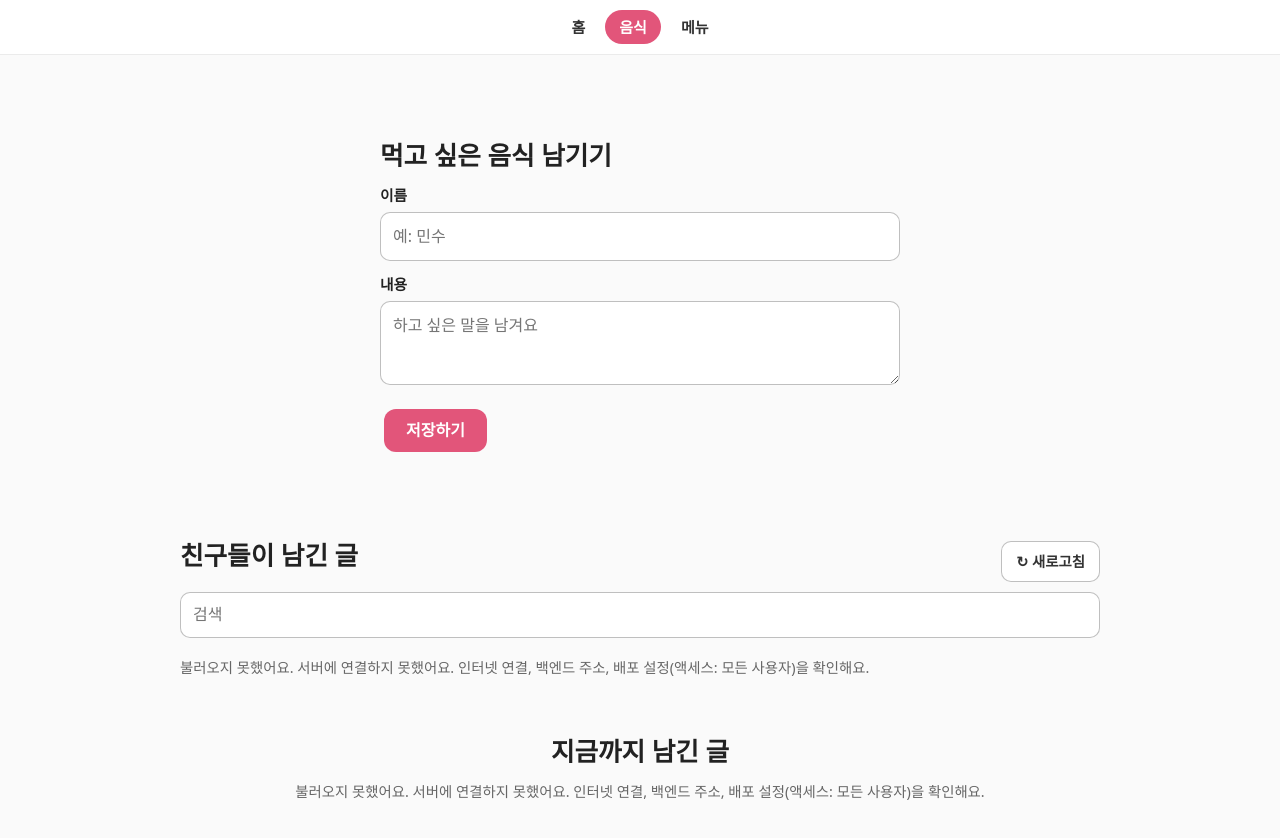
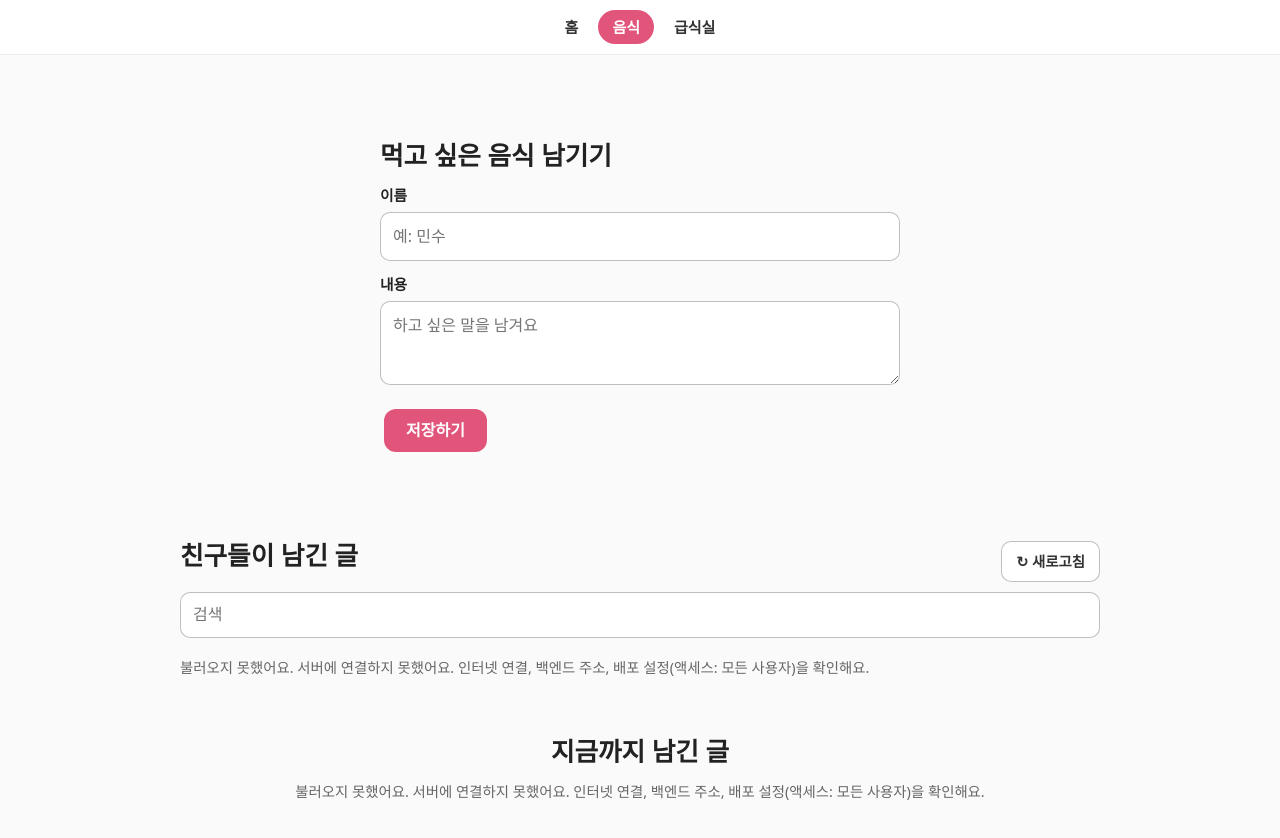
Before and after one commit to opopo0971/test123, a plain HTML site: page food.html in a window 1280 px wide. Drawn offline with Linux system fonts and the light colour scheme; no server answers.

Commit message:
Rename menu link to 급식실 in food.html

```diff
--- a/food.html
+++ b/food.html
@@ -157,7 +157,7 @@ html.st-dark img,html.st-dark video,html.st-dark iframe,html.st-dark canvas{filt
   <div class="st-nav-in">
     <a class="st-nav-a" href="index.html">홈</a>
     <a class="st-nav-a is-on" href="food.html">음식</a>
-    <a class="st-nav-a" href="menu.html">메뉴</a>
+    <a class="st-nav-a" href="menu.html">급식실</a>
   </div>
 </nav>
 
```
